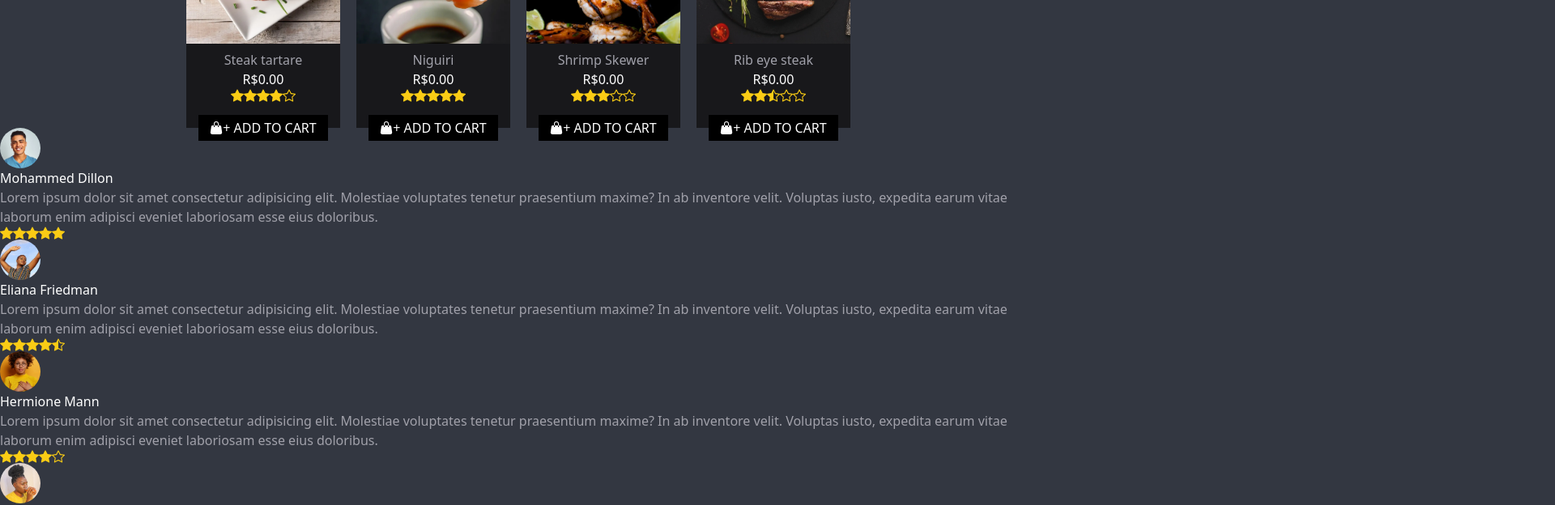
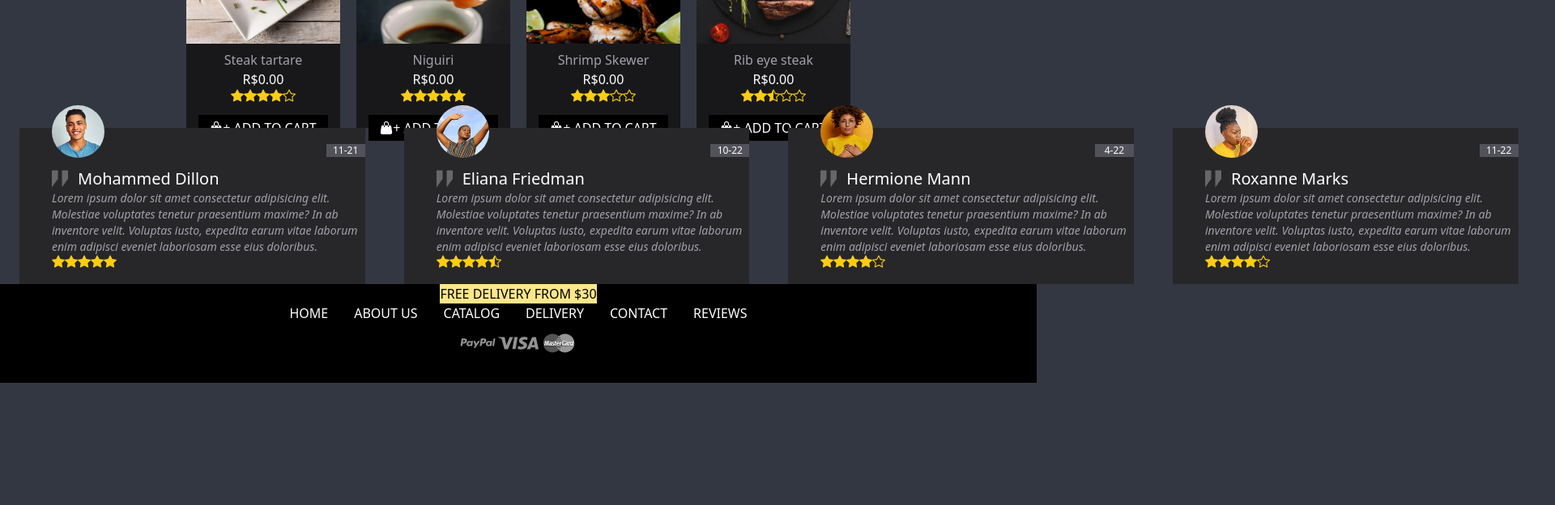
Before and after one commit to B-e-sa/next-sushi-shop, a Next.js app: page / in a window 1280 px wide. Shown: the part 2320-2944 px from the top of the page at 81% size, 1920 px wide, since content can reach past the window. After the commit the page ends 2793 px from the top, so only its background shows below. Built offline with nearby package versions, Linux system fonts and the light colour scheme.

Commit message:
improve review style, add review date

```diff
--- a/src/components/Reviews/Reviews.tsx
+++ b/src/components/Reviews/Reviews.tsx
@@ -1,35 +1,45 @@
+import Image from 'next/image';
 import data from '../../utils/data.json';
-import Image from 'next/image';
 import Stars from '../Stars/Stars';
-import getHigherNotes from '../../utils/getHigherNotes';
-import { useEffect } from 'react';
 
 const Reviews = () => {
 
     const sortedReviews =
         data.reviews
             .sort((a, b) => a.note - b.note)
-            .reverse()
+            .reverse();
 
     return (
-        <>
-            {sortedReviews.map(({ reviwerName, avatar, review, note }) => {
+        <div className='flex relative'>
+            {sortedReviews.map(({ reviwerName, avatar, review, note, reviewDate }) => {
                 return (
-                    <div>
+                    <div className='bg-zinc-800 w-4/12 px-10 py-5 mx-6 relative'>
+                        <p className='text-white absolute right-0 bg-zinc-600 text-xs w-12 text-center'>
+                            {reviewDate}
+                        </p>
                         <Image
                             alt={reviwerName}
                             src={avatar}
-                            width={50}
-                            height={50}
-                            className='rounded-full'
+                            width='65'
+                            height='65'
+                            className='rounded-full -mt-12 mb-3'
                         />
-                        <p className='text-white'>{reviwerName}</p>
-                        <p className='text-zinc-400'>{review}</p>
-                        <Stars starQuantity={note}/>
+                        <div className='flex'>
+                            <Image
+                                alt="double quote"
+                                src='/assets/icons/double-quote.svg'
+                                width='20'
+                                height='20'
+                                className='mr-3'
+                            />
+                            <p className='text-white text-xl'>{reviwerName}</p>
+                        </div>
+                        <i><p className='text-zinc-400 text-sm w-96'>{review}</p></i>
+                        <Stars starQuantity={note} />
                     </div>
                 );
             })};
-        </>
+        </div>
     );
 };
 
--- a/src/components/Stars/Stars.tsx
+++ b/src/components/Stars/Stars.tsx
@@ -1,5 +1,4 @@
-import { BsStar, BsStarFill, BsStarHalf } from 'react-icons/bs'
-import { IconContext } from 'react-icons/lib/esm/iconContext'
+import { BsStar, BsStarFill, BsStarHalf } from 'react-icons/bs';
 
 interface IStar {
   starQuantity: number
--- a/src/utils/data.json
+++ b/src/utils/data.json
@@ -115,42 +115,49 @@
             "reviwerName": "Matthew Adams",
             "avatar": "/assets/avatars/m3.webp",
             "review": "Lorem ipsum dolor sit amet consectetur adipisicing elit. Molestiae voluptates tenetur praesentium maxime? In ab inventore velit. Voluptas iusto, expedita earum vitae laborum enim adipisci eveniet laboriosam esse eius doloribus.",
+            "reviewDate": "3-22",
             "note": 3.5
         },
         {
             "reviwerName": "Lola Petrick",
             "avatar": "/assets/avatars/w1.webp",
             "review": "Lorem ipsum dolor sit amet consectetur adipisicing elit. Molestiae voluptates tenetur praesentium maxime? In ab inventore velit. Voluptas iusto, expedita earum vitae laborum enim adipisci eveniet laboriosam esse eius doloribus.",
+            "reviewDate": "12-21",
             "note": 4
         },
         {
             "reviwerName": "Roxanne Marks",
             "avatar": "/assets/avatars/w2.webp",
             "review": "Lorem ipsum dolor sit amet consectetur adipisicing elit. Molestiae voluptates tenetur praesentium maxime? In ab inventore velit. Voluptas iusto, expedita earum vitae laborum enim adipisci eveniet laboriosam esse eius doloribus.",
+            "reviewDate": "11-22",
             "note": 4
         },
         {
             "reviwerName": "Eliana Friedman",
             "avatar": "/assets/avatars/w3.webp",
             "review": "Lorem ipsum dolor sit amet consectetur adipisicing elit. Molestiae voluptates tenetur praesentium maxime? In ab inventore velit. Voluptas iusto, expedita earum vitae laborum enim adipisci eveniet laboriosam esse eius doloribus.",
+            "reviewDate": "10-22",
             "note": 4.5
         },
         {
             "reviwerName": "Mohammed Dillon",
             "avatar": "/assets/avatars/m2.webp",
             "review": "Lorem ipsum dolor sit amet consectetur adipisicing elit. Molestiae voluptates tenetur praesentium maxime? In ab inventore velit. Voluptas iusto, expedita earum vitae laborum enim adipisci eveniet laboriosam esse eius doloribus.",
+            "reviewDate": "11-21",
             "note": 5
         },
         {
             "reviwerName": "David Richard",
             "avatar": "/assets/avatars/m1.webp",
             "review": "Lorem ipsum dolor sit amet consectetur adipisicing elit. Molestiae voluptates tenetur praesentium maxime? In ab inventore velit. Voluptas iusto, expedita earum vitae laborum enim adipisci eveniet laboriosam esse eius doloribus.",
+            "reviewDate": "3-22",
             "note": 3
         },
         {
             "reviwerName": "Hermione Mann",
             "avatar": "/assets/avatars/w5.webp",
             "review": "Lorem ipsum dolor sit amet consectetur adipisicing elit. Molestiae voluptates tenetur praesentium maxime? In ab inventore velit. Voluptas iusto, expedita earum vitae laborum enim adipisci eveniet laboriosam esse eius doloribus.",
+            "reviewDate": "4-22",
             "note": 4
         }
     ]
```
Also changed, not shown: public/assets/icons/double-quote.svg (added).
